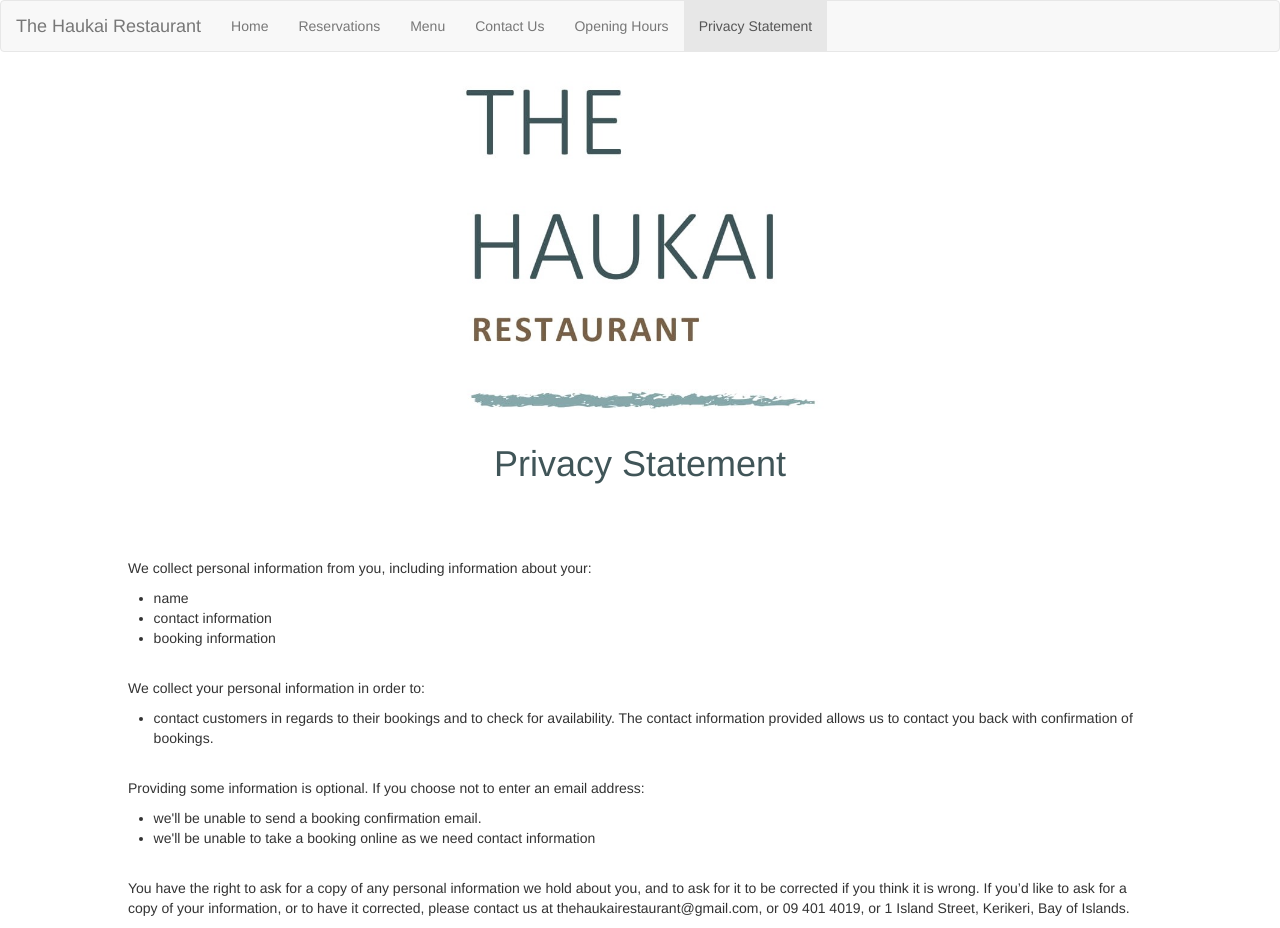
After one commit to Lwooles/HaukaiRestaurant, a PHP site: page /Privacy.html in a window 1280 px wide. The commit adds this page. Run offline with PHP 8.4, Linux system fonts and the light colour scheme.

Commit message:
privacy statement

```diff
--- a/Contact.html
+++ b/Contact.html
@@ -24,6 +24,7 @@
           <li><a href="./Menu.html">Menu</a></li>
           <li class="active"><a href="./Contact.html">Contact Us</a></li>
           <li><a href="./OpeningHours.html">Opening Hours</a></li>
+          <li><a href="./Privacy.html">Privacy Statement</a></li>
         </ul>
       </div>
     </nav>
--- a/Menu.html
+++ b/Menu.html
@@ -26,6 +26,7 @@
           <li  class="active"><a href="./Menu.html">Menu</a></li>
           <li><a href="./Contact.html">Contact Us</a></li>
           <li><a href="./OpeningHours.html">Opening Hours</a></li>
+          <li><a href="./Privacy.html">Privacy Statement</a></li>
         </ul>
       </div>
     </nav>
@@ -50,7 +51,7 @@
     </div>
 
     <!--adding a downloadable link to the menu-->
-    <p style="font-size:1.5vw" aria-label="Downloadable PDF Menu" >
+    <p class="center" style="font-size:2vw" aria-label="Downloadable PDF Menu" >
       <a href="images/Menu.pdf" download="Menu">Click to download menu in PDF</a>
     </p>
   </div>
--- a/OpeningHours.html
+++ b/OpeningHours.html
@@ -24,6 +24,7 @@
           <li><a href="./Menu.html">Menu</a></li>
           <li><a href="./Contact.html">Contact Us</a></li>
           <li class="active"><a href="./OpeningHours.html">Opening Hours</a></li>
+          <li><a href="./Privacy.html">Privacy Statement</a></li>
         </ul>
       </div>
     </nav>
--- /dev/null
+++ b/Privacy.html
@@ -0,0 +1,74 @@
+<!DOCTYPE html>
+<html>
+  <head>
+    <meta charset="utf-8">
+    <meta name="viewport" content="width=device-width, initial-scale=1">
+    <title>The Haukai Restaurant</title>
+    <link rel="stylesheet" href="https://www.w3schools.com/w3css/4/w3.css">
+    <link rel="stylesheet" href="https://maxcdn.bootstrapcdn.com/bootstrap/3.3.7/css/bootstrap.min.css">
+    <script src="https://ajax.googleapis.com/ajax/libs/jquery/3.3.1/jquery.min.js"></script>
+    <script src="https://maxcdn.bootstrapcdn.com/bootstrap/3.3.7/js/bootstrap.min.js"></script>
+    <link rel="stylesheet" href="styles/styles.css">
+  </head>
+
+  <body>
+    <div id="nav" role="navigation" aria-label="main navigation">
+    <nav class="navbar navbar-default">
+      <div class="container-fluid">
+        <div class="navbar-header">
+          <a class="navbar-brand" href="./index.html">The Haukai Restaurant</a>
+        </div>
+        <ul class="nav navbar-nav">
+          <li><a href="./index.html">Home</a></li>
+          <li><a href="./Reservations.html">Reservations</a></li>
+          <li><a href="./Menu.html">Menu</a></li>
+          <li><a href="./Contact.html">Contact Us</a></li>
+          <li><a href="./OpeningHours.html">Opening Hours</a></li>
+          <li class="active"><a href="./Privacy.html">Privacy Statement</a></li>
+        </ul>
+      </div>
+    </nav>
+  </div>
+
+  <div role="main" aria-label="The Haukai Restaurant logo">
+    <img src="images/Logo.jpg" alt="Haukai Restaurant Logo" class="center" >
+
+  <h1>Privacy Statement</h1>
+
+  <div class="w3-row">
+  <div class="w3-container w3-padding-32 w3-center w3-mobile"></div>
+
+        <p class="Privacy">We collect personal information from you, including information about your:</p>
+        <ul>
+            <li>name</li>
+            <li>contact information</li>
+            <li>booking information</li>
+        </ul>
+        <br>
+        <p class="Privacy">We collect your personal information in order to:</p>
+        <ul>
+            <li>contact customers in regards to their bookings and to check for availability.
+                The contact information provided allows us to contact you back with confirmation of bookings.</li>
+        </ul>
+        <br>
+        <p class="Privacy">Providing some information is optional. If you choose not to enter an email address:</p>
+            <ul>
+                <li>we'll be unable to send a booking confirmation email.</li>
+                <li>we'll be unable to take a booking online as we
+                    need contact information</li>
+            </ul>
+            <br>
+            <p class="Privacy"> You have the right to ask for a copy of any personal information we hold about you, and
+                  to ask for it to be corrected if you think it is wrong. If you’d like to ask for a copy
+                  of your information, or to have it corrected, please contact us at thehaukairestaurant@gmail.com,
+                  or 09 401 4019, or 1 Island Street, Kerikeri, Bay of Islands.
+            </p>
+
+
+
+
+        </div>
+        </div>
+
+
+    </body>
--- a/Reservations.html
+++ b/Reservations.html
@@ -24,6 +24,7 @@
           <li><a href="./Menu.html">Menu</a></li>
           <li><a href="./Contact.html">Contact Us</a></li>
           <li><a href="./OpeningHours.html">Opening Hours</a></li>
+          <li><a href="./Privacy.html">Privacy Statement</a></li>
         </ul>
       </div>
     </nav>
--- a/index.html
+++ b/index.html
@@ -24,6 +24,7 @@
           <li><a href="./Menu.html">Menu</a></li>
           <li><a href="./Contact.html">Contact Us</a></li>
           <li><a href="./OpeningHours.html">Opening Hours</a></li>
+          <li><a href="./Privacy.html">Privacy Statement</a></li>
         </ul>
       </div>
     </nav>
--- a/styles/styles.css
+++ b/styles/styles.css
@@ -9,9 +9,16 @@ h2{
     padding:0px;
     color:#7d6042;
 }
-p{
-    text-align:center;
+
+p.Privacy{
+    padding-left:10%;
+    padding-right: 10%
 }
+ul{
+    padding-left:12%;
+    padding-right: 10%;
+}
+
 img.food{
     margin-left:auto;
     margin-right:auto;
@@ -22,7 +29,7 @@ img.food{
     display: block;
     margin-left: auto;
     margin-right: auto;
-    max-width:25%;
+    max-width:30%;
 }
 .map-responsive{
     overflow:hidden;
```
